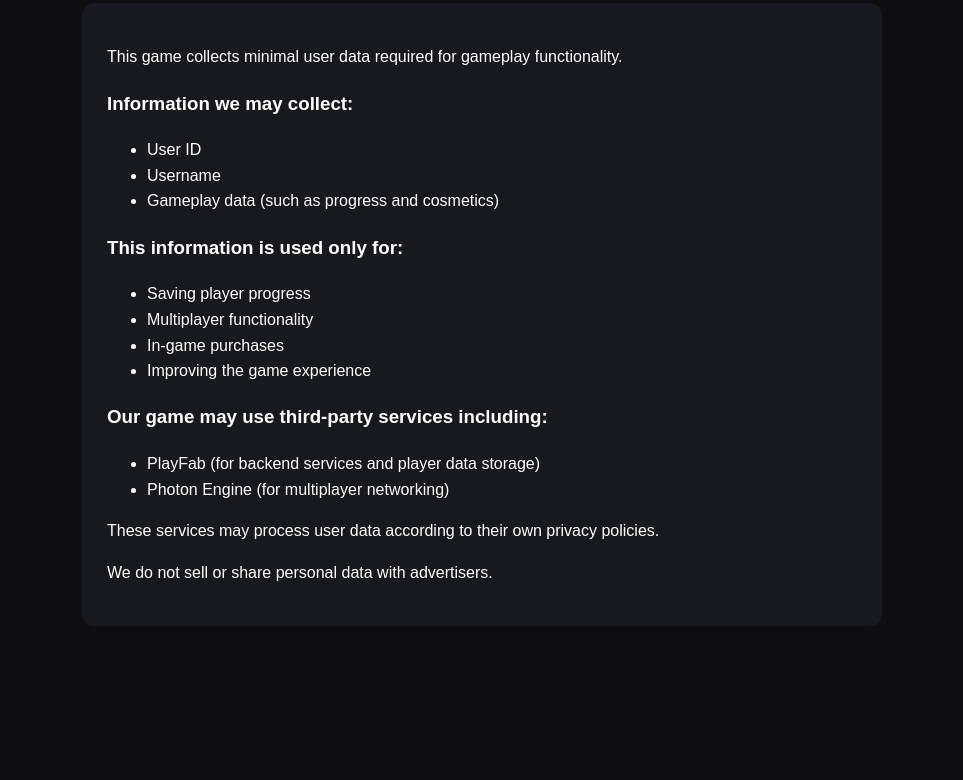
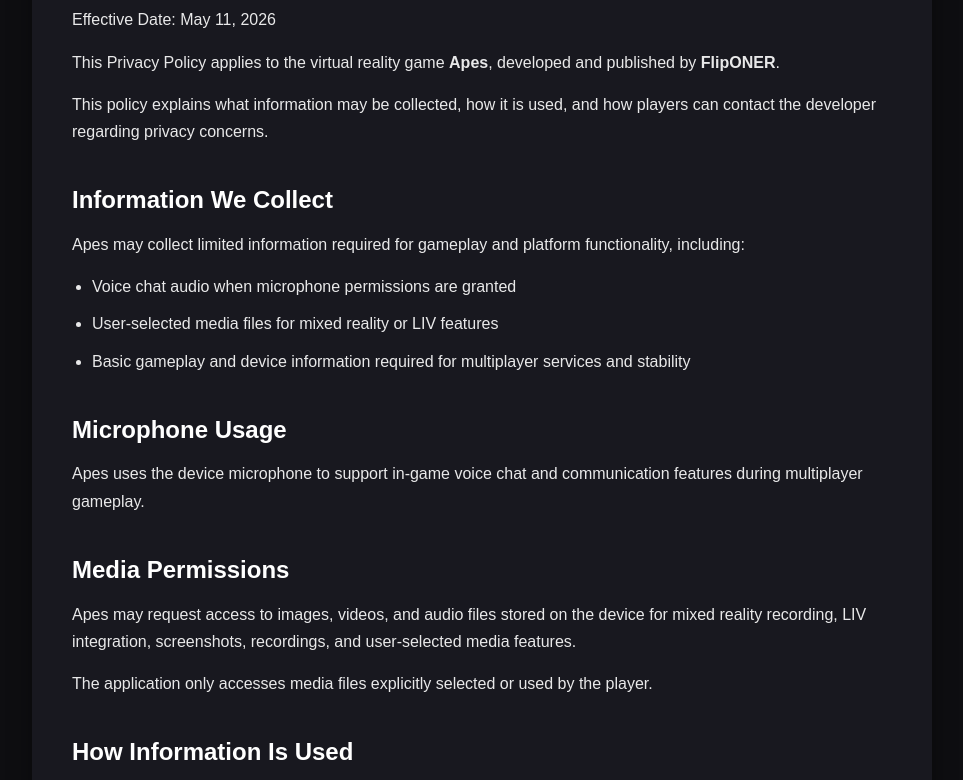
Before and after one commit to User3-ship-it/FlipONERSStuff, a plain HTML site: page privacy.html in a window 1280 px wide. Shown: the part 155-935 px from the top of the page, without its empty margins (158-1121 px from the left). Before the commit the page ends 821 px from the top, so only its background shows below. Drawn offline with Linux system fonts and the light colour scheme.

Commit message:
Update privacy policy for Apes game

```diff
--- a/privacy.html
+++ b/privacy.html
@@ -1,80 +1,195 @@
 <!DOCTYPE html>
 <html lang="en">
 <head>
-
 <meta charset="UTF-8">
 <meta name="viewport" content="width=device-width, initial-scale=1.0">
 
-<title>Privacy Policy</title>
+<title>Apes Privacy Policy</title>
 
 <style>
+
+*{
+margin:0;
+padding:0;
+box-sizing:border-box;
+font-family:Arial, Helvetica, sans-serif;
+}
 
 body{
 background:#0e0e11;
 color:white;
-font-family:Arial;
+line-height:1.7;
+padding:40px 20px;
+}
+
+.container{
+max-width:900px;
+margin:auto;
+background:#18181f;
 padding:40px;
-max-width:800px;
-margin:auto;
-line-height:1.6;
+border-radius:16px;
+box-shadow:0 10px 25px rgba(0,0,0,.4);
 }
 
 h1{
-margin-bottom:20px;
+font-size:42px;
+margin-bottom:10px;
+}
+
+h2{
+margin-top:35px;
+margin-bottom:10px;
+font-size:24px;
+}
+
+p{
+opacity:.9;
+margin-bottom:15px;
+}
+
+ul{
+margin-left:20px;
+opacity:.9;
+}
+
+li{
+margin-bottom:10px;
 }
 
 a{
-color:#5c6cff;
+color:#6ca8ff;
 text-decoration:none;
 }
 
-.card{
-background:#18181f;
+a:hover{
+text-decoration:underline;
+}
+
+.footer{
+margin-top:40px;
+opacity:.6;
+font-size:14px;
+text-align:center;
+}
+
+@media(max-width:600px){
+
+.container{
 padding:25px;
-border-radius:12px;
+}
+
+h1{
+font-size:32px;
+}
+
 }
 
 </style>
-
 </head>
 
 <body>
 
-<a href="index.html">← Back</a>
+<div class="container">
 
-<h1>Privacy Policy</h1>
+<h1>Privacy Policy for Apes</h1>
 
-<div class="card">
+<p>
+Effective Date: May 11, 2026
+</p>
 
-<p>This game collects minimal user data required for gameplay functionality.</p>
+<p>
+This Privacy Policy applies to the virtual reality game <strong>Apes</strong>, developed and published by <strong>FlipONER</strong>.
+</p>
 
-<h3>Information we may collect:</h3>
+<p>
+This policy explains what information may be collected, how it is used, and how players can contact the developer regarding privacy concerns.
+</p>
+
+<h2>Information We Collect</h2>
+
+<p>
+Apes may collect limited information required for gameplay and platform functionality, including:
+</p>
 
 <ul>
-<li>User ID</li>
-<li>Username</li>
-<li>Gameplay data (such as progress and cosmetics)</li>
+<li>Voice chat audio when microphone permissions are granted</li>
+<li>User-selected media files for mixed reality or LIV features</li>
+<li>Basic gameplay and device information required for multiplayer services and stability</li>
 </ul>
 
-<h3>This information is used only for:</h3>
+<h2>Microphone Usage</h2>
+
+<p>
+Apes uses the device microphone to support in-game voice chat and communication features during multiplayer gameplay.
+</p>
+
+<h2>Media Permissions</h2>
+
+<p>
+Apes may request access to images, videos, and audio files stored on the device for mixed reality recording, LIV integration, screenshots, recordings, and user-selected media features.
+</p>
+
+<p>
+The application only accesses media files explicitly selected or used by the player.
+</p>
+
+<h2>How Information Is Used</h2>
+
+<p>
+Information collected by the application is used solely for:
+</p>
 
 <ul>
-<li>Saving player progress</li>
-<li>Multiplayer functionality</li>
-<li>In-game purchases</li>
-<li>Improving the game experience</li>
+<li>Supporting multiplayer gameplay features</li>
+<li>Providing voice communication functionality</li>
+<li>Supporting mixed reality and LIV recording features</li>
+<li>Improving application stability and player experience</li>
 </ul>
 
-<h3>Our game may use third-party services including:</h3>
+<h2>Third-Party Services</h2>
 
-<ul>
-<li>PlayFab (for backend services and player data storage)</li>
-<li>Photon Engine (for multiplayer networking)</li>
-</ul>
+<p>
+Apes may use Meta platform services and related VR platform functionality required for online multiplayer and application distribution.
+</p>
 
-<p>These services may process user data according to their own privacy policies.</p>
+<h2>Data Sharing</h2>
 
-<p>We do not sell or share personal data with advertisers.</p>
+<p>
+FlipONER does not sell personal information to third parties.
+</p>
+
+<h2>Children's Privacy</h2>
+
+<p>
+Apes is not intended for users under the minimum age required by the Meta platform and applicable laws.
+</p>
+
+<h2>Changes to This Policy</h2>
+
+<p>
+This Privacy Policy may be updated in the future. Changes will be reflected on this page.
+</p>
+
+<h2>Contact</h2>
+
+<p>
+Developer: FlipONER
+</p>
+
+<p>
+Website:
+<a href="https://user3-ship-it.github.io/FlipONERSStuff/index.html">
+https://user3-ship-it.github.io/FlipONERSStuff/index.html
+</a>
+</p>
+
+<p>
+For privacy-related questions or concerns, please contact the developer through the website listed above.
+</p>
+
+<div class="footer">
+© 2026 FlipONER — Apes Privacy Policy
+</div>
 
 </div>
 
```
